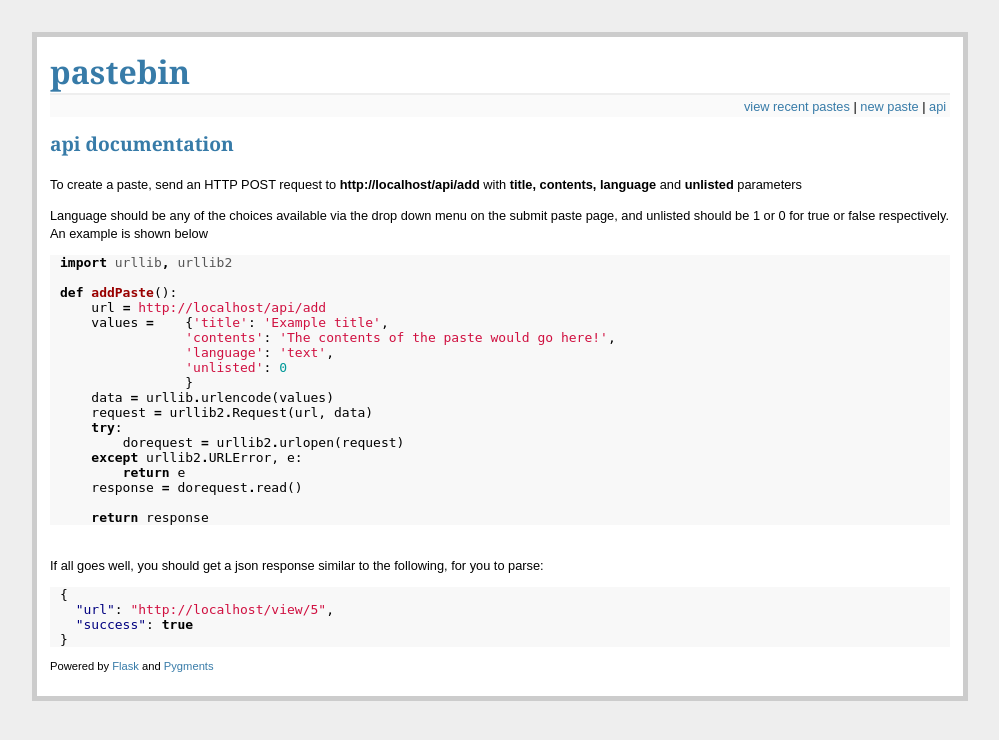
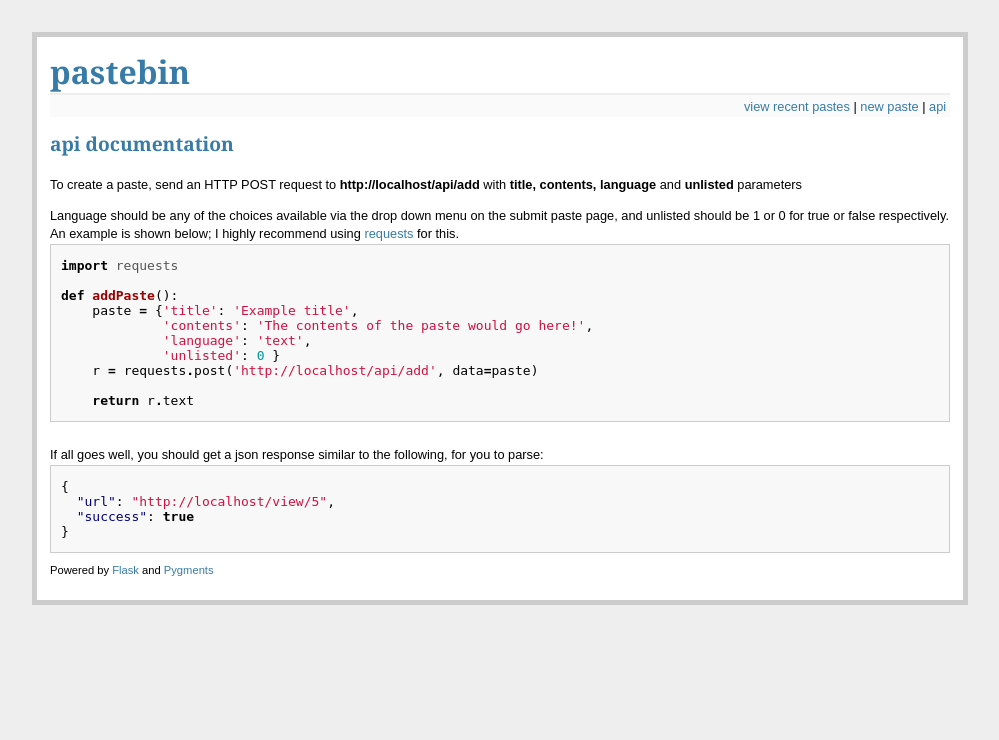
Before and after one commit to joealcorn/PyPaste, a Flask app: page /api/ in a window 1280 px wide. Shown: the top 740 px of the page, without its empty margins (140-1139 px from the left). Run offline with Flask 2, Linux system fonts and the light colour scheme; parts of the project's set-up code (start-up, migrations or seed data) failed here and were passed over.

Commit message:
fuck urllib

```diff
--- a/templates/api.html
+++ b/templates/api.html
@@ -3,34 +3,27 @@
 {% block body %}
         <h2>api documentation</h2><br>
         <p2>To create a paste, send an HTTP POST request to <strong>{{url_for('api_add', _external=True)}}</strong> with <strong>title, contents, language</strong> and <strong>unlisted</strong> parameters</p>
-            </p>Language should be any of the choices available via the drop down menu on the submit paste page, and unlisted should be 1 or 0 for true or false respectively. An example is shown below
-        </p2><br>
+            </p>Language should be any of the choices available via the drop down menu on the submit paste page, and unlisted should be 1 or 0 for true or false respectively. An example is shown below; I highly recommend using <a href="http://docs.python-requests.org">requests</a> for this.
+        </p2>
 
 <!-- Python Highlighting -->
-<div class="highlight"><pre><span class="kn">import</span> <span class="nn">urllib</span><span class="o">,</span> <span class="nn">urllib2</span>
+<div class="highlight paste-content"><pre><span class="kn">import</span> <span class="nn">requests</span>
 
 <span class="k">def</span> <span class="nf">addPaste</span><span class="p">():</span>
-    <span class="n">url</span> <span class="o">=</span> <span class="s">{{url_for('api_add', _external=True)}}</span>
-    <span class="n">values</span> <span class="o">=</span>    <span class="p">{</span><span class="s">&#39;title&#39;</span><span class="p">:</span> <span class="s">&#39;Example title&#39;</span><span class="p">,</span>
-                <span class="s">&#39;contents&#39;</span><span class="p">:</span> <span class="s">&#39;The contents of the paste would go here!&#39;</span><span class="p">,</span>
-                <span class="s">&#39;language&#39;</span><span class="p">:</span> <span class="s">&#39;text&#39;</span><span class="p">,</span>
-                <span class="s">&#39;unlisted&#39;</span><span class="p">:</span> <span class="mi">0</span>
-                <span class="p">}</span>
-    <span class="n">data</span> <span class="o">=</span> <span class="n">urllib</span><span class="o">.</span><span class="n">urlencode</span><span class="p">(</span><span class="n">values</span><span class="p">)</span>
-    <span class="n">request</span> <span class="o">=</span> <span class="n">urllib2</span><span class="o">.</span><span class="n">Request</span><span class="p">(</span><span class="n">url</span><span class="p">,</span> <span class="n">data</span><span class="p">)</span>
-    <span class="k">try</span><span class="p">:</span>
-        <span class="n">dorequest</span> <span class="o">=</span> <span class="n">urllib2</span><span class="o">.</span><span class="n">urlopen</span><span class="p">(</span><span class="n">request</span><span class="p">)</span>
-    <span class="k">except</span> <span class="n">urllib2</span><span class="o">.</span><span class="n">URLError</span><span class="p">,</span> <span class="n">e</span><span class="p">:</span>
-        <span class="k">return</span> <span class="n">e</span>
-    <span class="n">response</span> <span class="o">=</span> <span class="n">dorequest</span><span class="o">.</span><span class="n">read</span><span class="p">()</span>
+    <span class="n">paste</span> <span class="o">=</span> <span class="p">{</span><span class="s">&#39;title&#39;</span><span class="p">:</span> <span class="s">&#39;Example title&#39;</span><span class="p">,</span>
+             <span class="s">&#39;contents&#39;</span><span class="p">:</span> <span class="s">&#39;The contents of the paste would go here!&#39;</span><span class="p">,</span>
+             <span class="s">&#39;language&#39;</span><span class="p">:</span> <span class="s">&#39;text&#39;</span><span class="p">,</span>
+             <span class="s">&#39;unlisted&#39;</span><span class="p">:</span> <span class="mi">0</span> <span class="p">}</span>
+    <span class="n">r</span> <span class="o">=</span> <span class="n">requests</span><span class="o">.</span><span class="n">post</span><span class="p">(</span><span class="s">&#39;{{url_for('api_add', _external=True)}}&#39;</span><span class="p">,</span> <span class="n">data</span><span class="o">=</span><span class="n">paste</span><span class="p">)</span>
 
-    <span class="k">return</span> <span class="n">response</span>
+    <span class="k">return</span> <span class="n">r</span><span class="o">.</span><span class="n">text</span>
 </pre></div>
+
 
         <br><p2>If all goes well, you should get a json response similar to the following, for you to parse:</p2>
 
 <!-- JSON Highlighting -->
-<div class="highlight"><pre><span class="p">{</span>
+<div class="highlight paste-content"><pre><span class="p">{</span>
   <span class="nt">&quot;url&quot;</span><span class="p">:</span> <span class="s2">&quot;{{url_for('index', _external=True)}}view/5&quot;</span><span class="p">,</span>
   <span class="nt">&quot;success&quot;</span><span class="p">:</span> <span class="kc">true</span>
 <span class="p">}</span>
```
